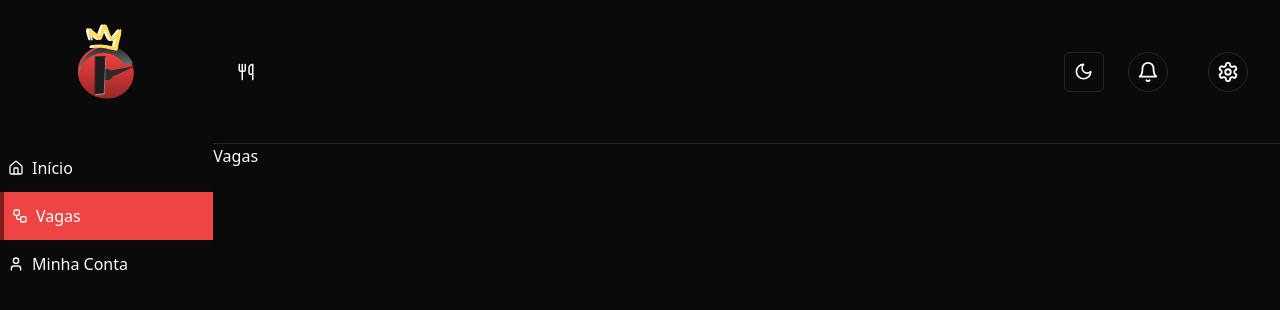
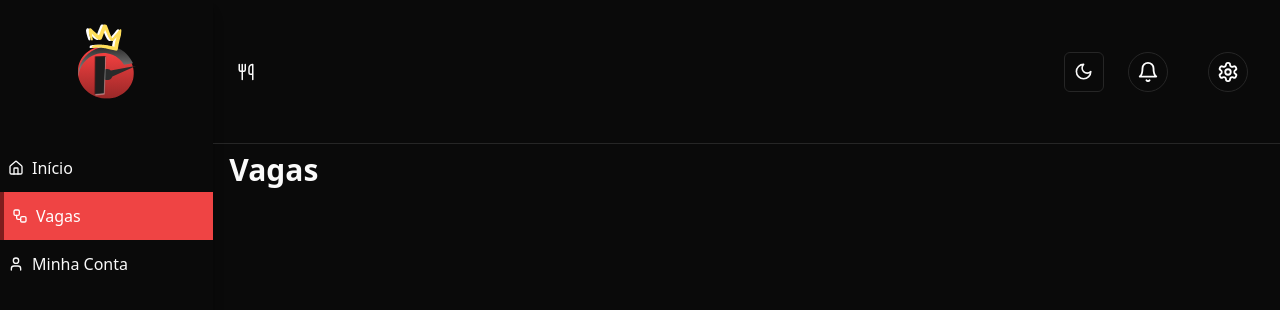
Before and after one commit to tkod-tech/o-rei-das-entregas-web, a React (Vite) app: page /vacanaices in a window 1280 px wide. Shown: the top 310 px of the page. Built offline with nearby package versions, Linux system fonts and the light colour scheme; no server answers.

Commit message:
Refactor link paths and add styling to heading in account and menu components
Replace incorrect link paths with correct ones and add styling to the heading in the "Vacancies" page for better visual presentation. This improves user navigation and enhances visual hierarchy. No associated issues.

```diff
--- a/src/components/account-menu.tsx
+++ b/src/components/account-menu.tsx
@@ -52,7 +52,7 @@ export function AccountMenu() {
           </span>
         </DropdownMenuLabel>
         <DropdownMenuSeparator className="bg-muted w-full h-0.5" />
-        <DropdownMenuItem>
+        <DropdownMenuItem onClick={() => navigate("/profile")}>
           <Building className="mr-2 h-4 w-4" />
           <span> Perfil da loja </span>
         </DropdownMenuItem>
--- a/src/components/menu-sidebar.tsx
+++ b/src/components/menu-sidebar.tsx
@@ -29,7 +29,7 @@ export function MenuSidebar() {
             </div>
           </Link>
           {/* <Link className={getLinkClass('/delivery')} to='/delivery'>Entregas</Link> */}
-          <Link className={getLinkClass('/Profile')} to='/profile'>
+          <Link className={getLinkClass('/profile')} to='/profile'>
             <div className="flex items-center">
               <LucideUser className="mr-2 h-4 w-4" />
               Minha Conta
--- a/src/pages/app/vacanaices.tsx
+++ b/src/pages/app/vacanaices.tsx
@@ -1,7 +1,7 @@
 export function Vacanaices() {
   return (
     <div>
-      <h1>Vagas</h1>
+      <h1 className="text-3xl font-bold px-4 pt-2">Vagas</h1>
     </div>
-  )
+  );
 }
```
